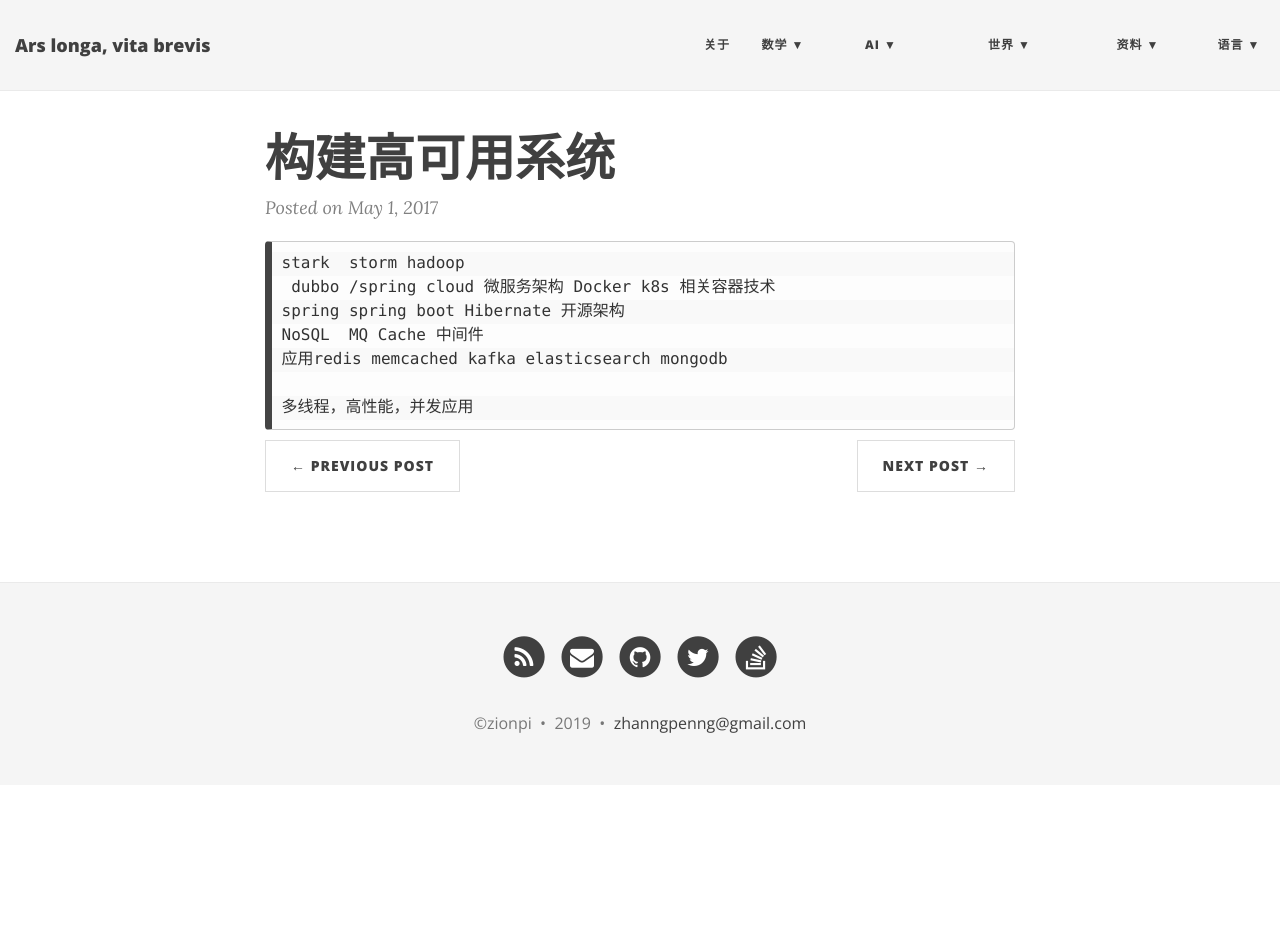
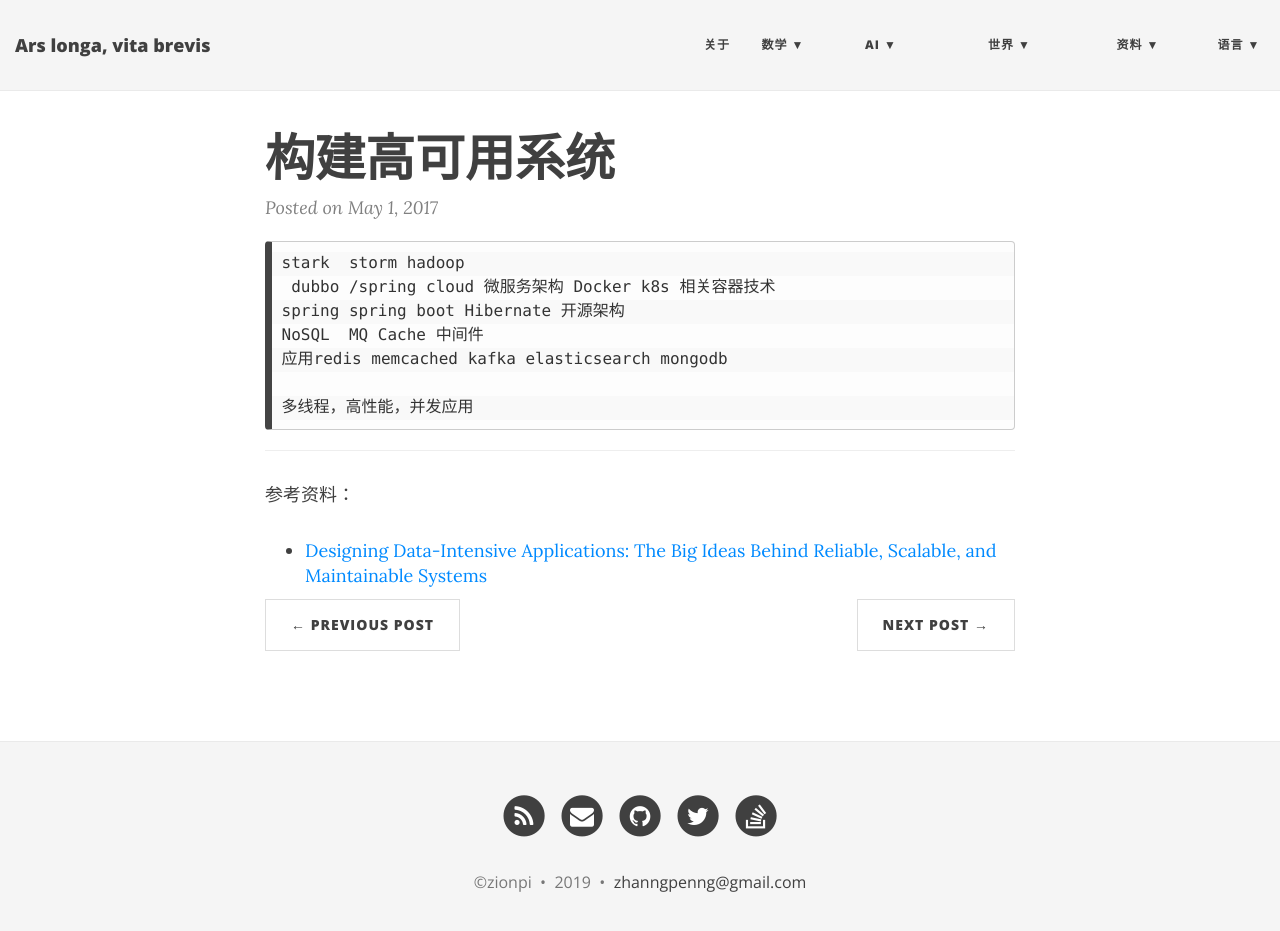
Before and after one commit to ZionPi/zionpi.github.io, a Jekyll site: the page built from _posts/2017-05-01-build-high-scalability-system.md, in a window 1280 px wide and 944 px high. Shown: the top 931 px of the window. Built offline with Jekyll 4.4.1, drawn with Linux system fonts in a browser that asks for light colours; nearby versions of some CDN libraries.

Commit message:
Update 2017-05-01-build-high-scalability-system.md

````diff
--- a/_posts/2017-05-01-build-high-scalability-system.md
+++ b/_posts/2017-05-01-build-high-scalability-system.md
@@ -11,3 +11,8 @@ NoSQL  MQ Cache 中间件
 
 多线程，高性能，并发应用
 ```
+
+
+---
+参考资料：
+- [Designing Data-Intensive Applications: The Big Ideas Behind Reliable, Scalable, and Maintainable Systems](https://www.amazon.com/Designing-Data-Intensive-Applications-Reliable-Maintainable/dp/1449373321)
````
